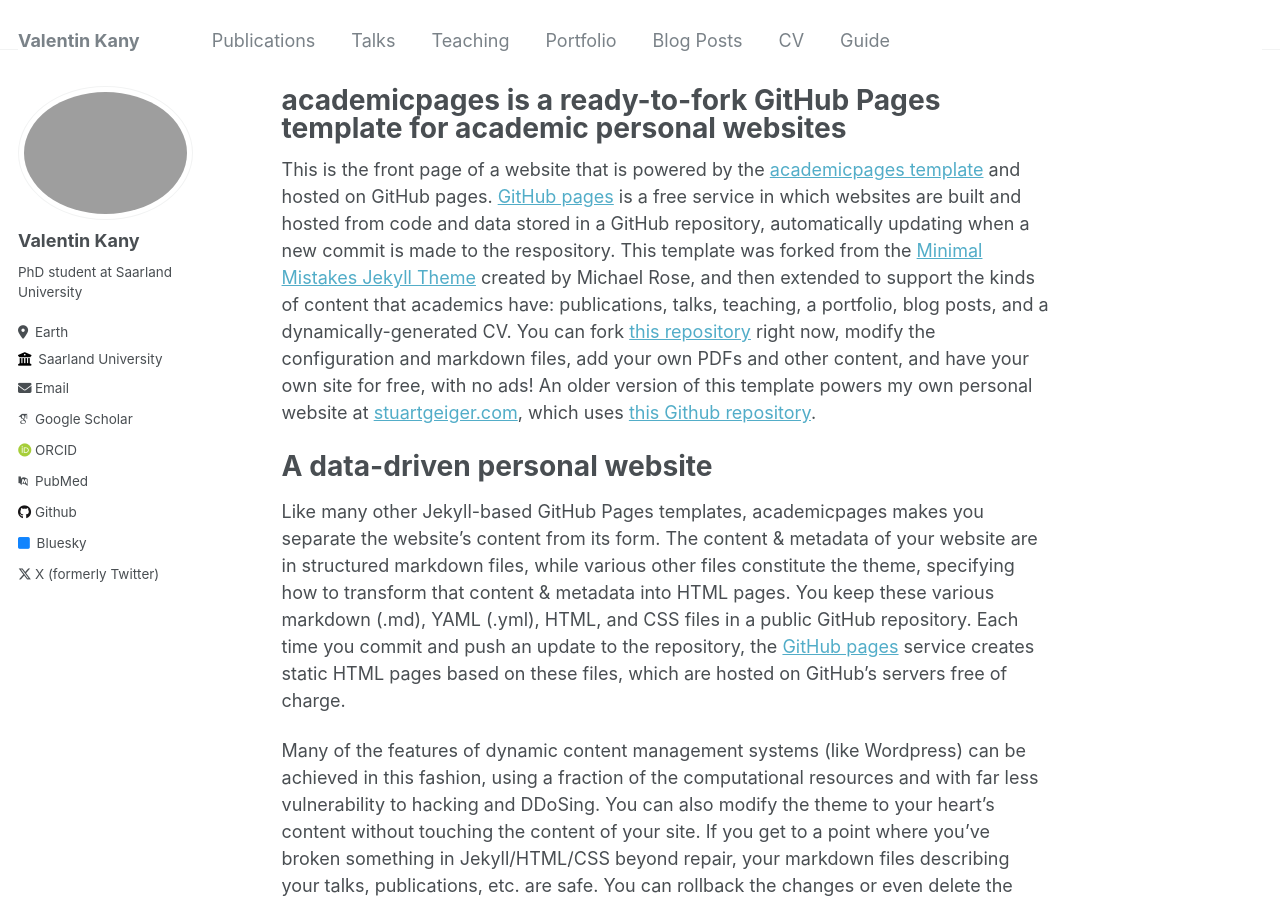
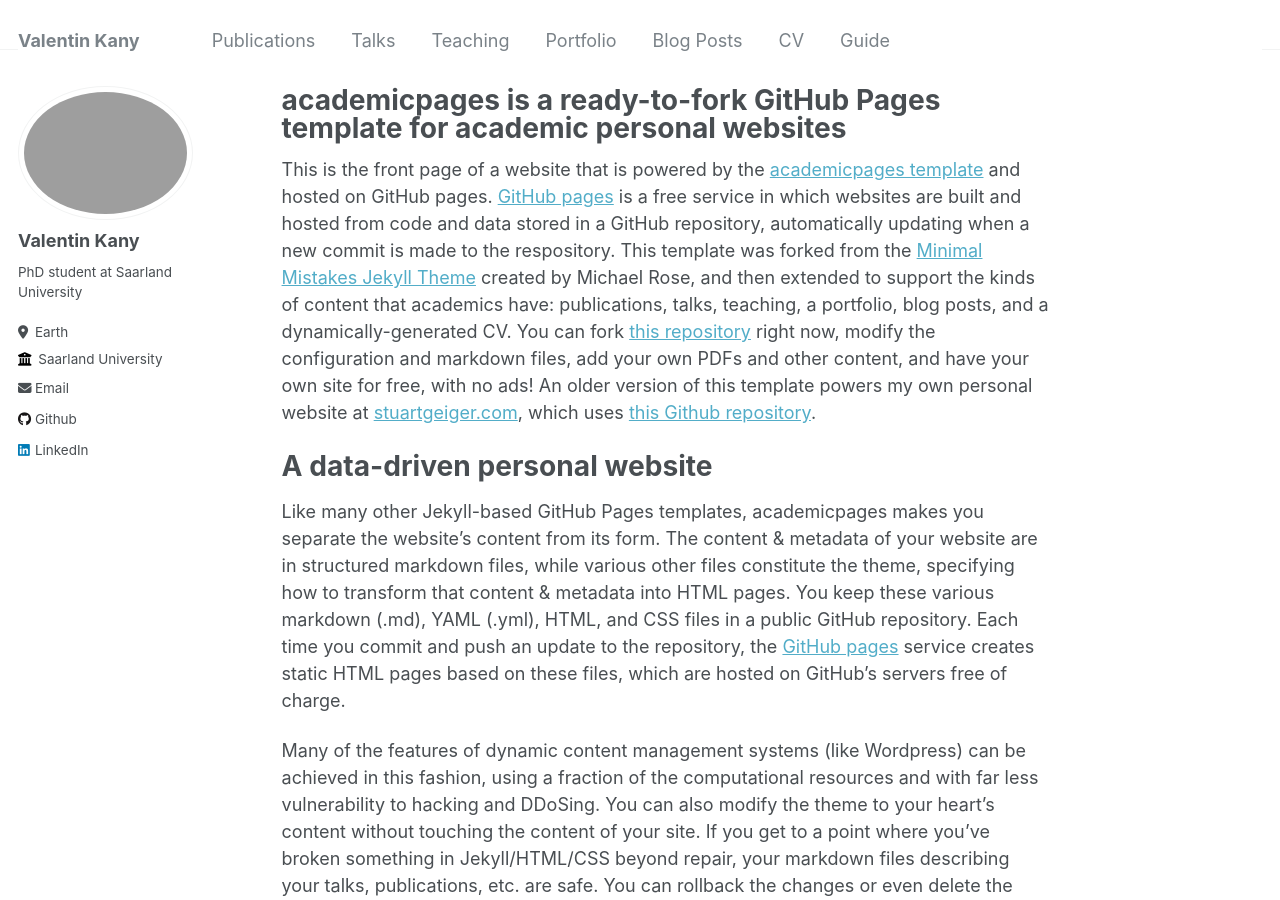
Before and after one commit to Valentin-Kany/Valentin-Kany.github.io, a Jekyll site: the page built from _pages/about.md, in a window 1280 px wide and 900 px high. Built offline with Jekyll 4.4.1, drawn with Linux system fonts in a browser that asks for light colours; some web fonts are replaced; part of the change alters nothing that is shown.

Commit message:
Update _config.yml

```diff
--- a/_config.yml
+++ b/_config.yml
@@ -28,26 +28,26 @@ author:
   location         : "Earth"
   employer         : "Saarland University"
   uri              : # URL
-  email            : "none@example.org"
+  email            : "valentin.kany@uni-saarland.de"
 
   # Academic websites
   arxiv            : # URL - Update with the correct link to your profile
-  googlescholar    : "https://scholar.google.com/citations?user=PS_CX0AAAAAJ"
+  googlescholar    : #"https://scholar.google.com/citations?user=PS_CX0AAAAAJ"
   impactstory      : # URL
-  orcid            : "http://orcid.org/yourorcidurl"
-  pubmed           : "https://www.ncbi.nlm.nih.gov/pubmed/?term=john+snow"
+  orcid            : #"http://orcid.org/yourorcidurl"
+  pubmed           : #"https://www.ncbi.nlm.nih.gov/pubmed/?term=john+snow"
   researchgate     : # URL
 
   # Repositories and software development
   bitbucket        : # Username - Update with your username on the site
   codepen          : # Username
   dribbble         : # Username
-  github           : "academicpages"
+  github           : "Goldener_Phoenix"
   kaggle           : # Username
   stackoverflow    : # User number or user number and name (i.e., use "1" or "1/jeff-atwood")
 
   # Social media
-  bluesky          : "bsky.app" # Replace this with you Bluesky username
+  bluesky          : #"bsky.app" # Replace this with you Bluesky username
   facebook         : # Username
   flickr           : # Username
   foursquare       : # Username
@@ -56,7 +56,7 @@ author:
   keybase          : # Username
   instagram        : # Username
   lastfm           : # Username
-  linkedin         : # Username
+  linkedin         : valentin-kany-801715222
   mastodon         : # URL
   medium           : # URL
   pinterest        : # Username
@@ -64,7 +64,7 @@ author:
   steam            : # Username
   telegram         : # URL
   tumblr           : # Username
-  twitter          : "UniofOxford"  # Replace this with your X / Twitter handle
+  twitter          : #"UniofOxford"  # Replace this with your X / Twitter handle
   vine             : # Username
   weibo            : # Username
   wikipedia        : # Username
```
